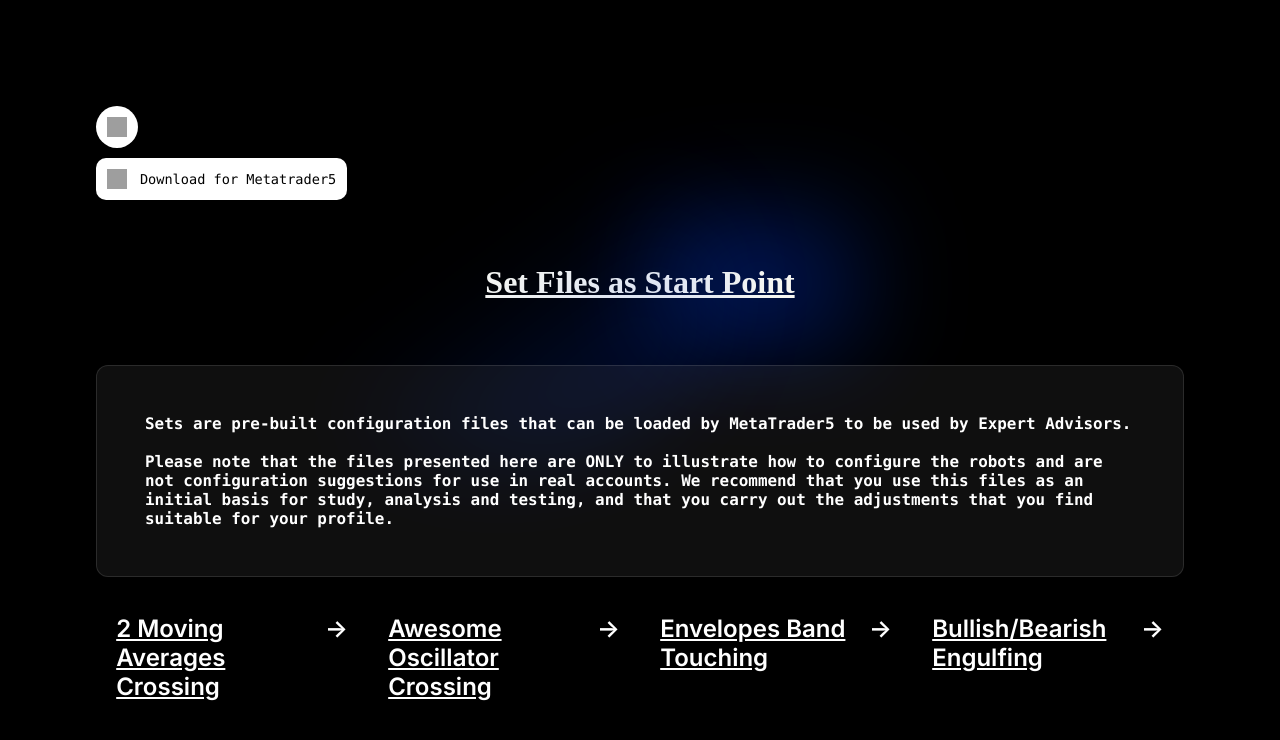
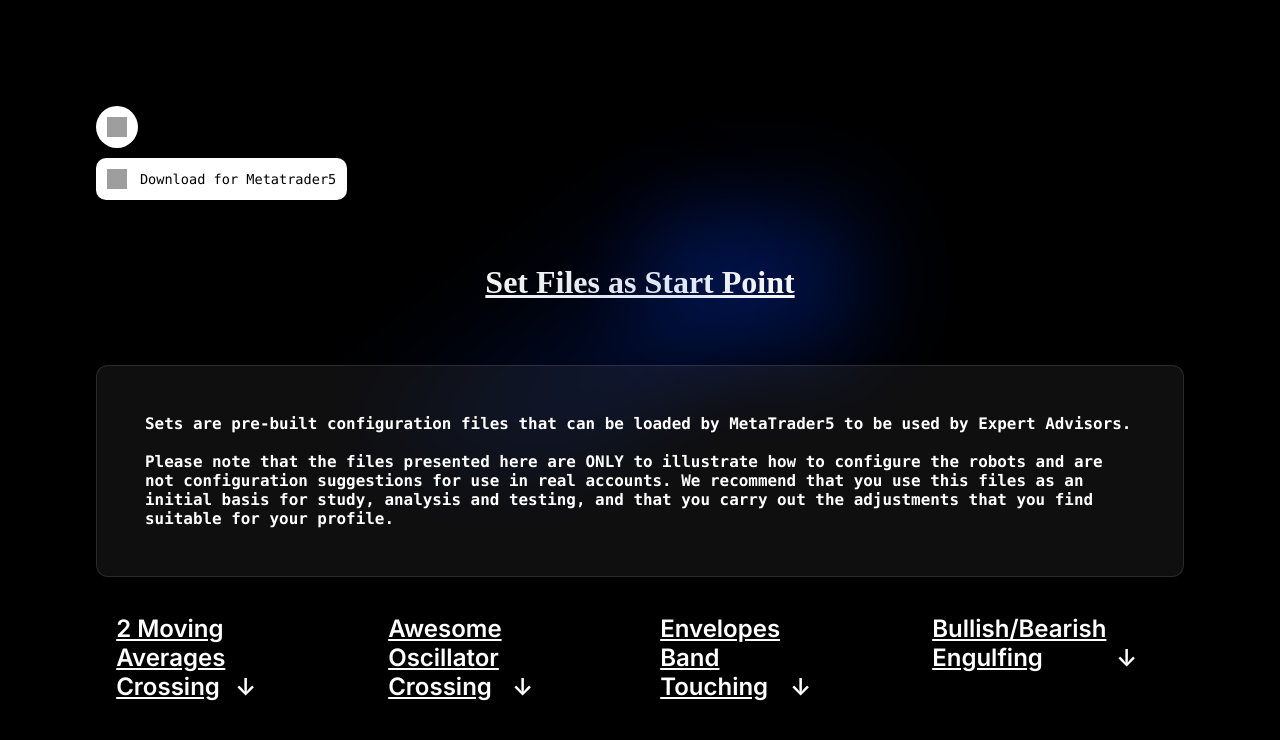
Before and after one commit to ThiDiamondDev/expert-multisignals-docs, a Next.js app: page /sets in a window 1280 px wide. Shown: the top 740 px of the page. Built offline with nearby package versions, Linux system fonts and the light colour scheme; grey boxes are pictures that could not be loaded.

Commit message:
Adapt card link to download files.

```diff
--- a/components/CardLink.js
+++ b/components/CardLink.js
@@ -3,12 +3,22 @@ import styles from "../styles/Home.module.css";
 import Link from "next/link";
 
 const inter = Inter({ subsets: ["latin"] });
-export default function CardLink({ children, title, href }) {
+export default function CardLink({ children, title, href, download }) {
+  const fileName = href.replace(/^.*[\/]/, "");
+  const transform = download ? "rotate(90deg)" : "0";
+  const width = download ? "min-content" : "auto";
+  const alignSelf = download ? "end" : "auto";
+  const marginLeft = download ? "10px" : "0";
   return (
-    <Link href={href} className={styles.card}>
+    <Link
+      href={href}
+      download={fileName}
+      className={styles.card}
+      style={{ width }}
+    >
       <h2 className={inter.className}>
         {title}{" "}
-        <div>
+        <div style={{ transform, alignSelf, marginLeft }}>
           <span>-&gt;</span>
         </div>
       </h2>
```
